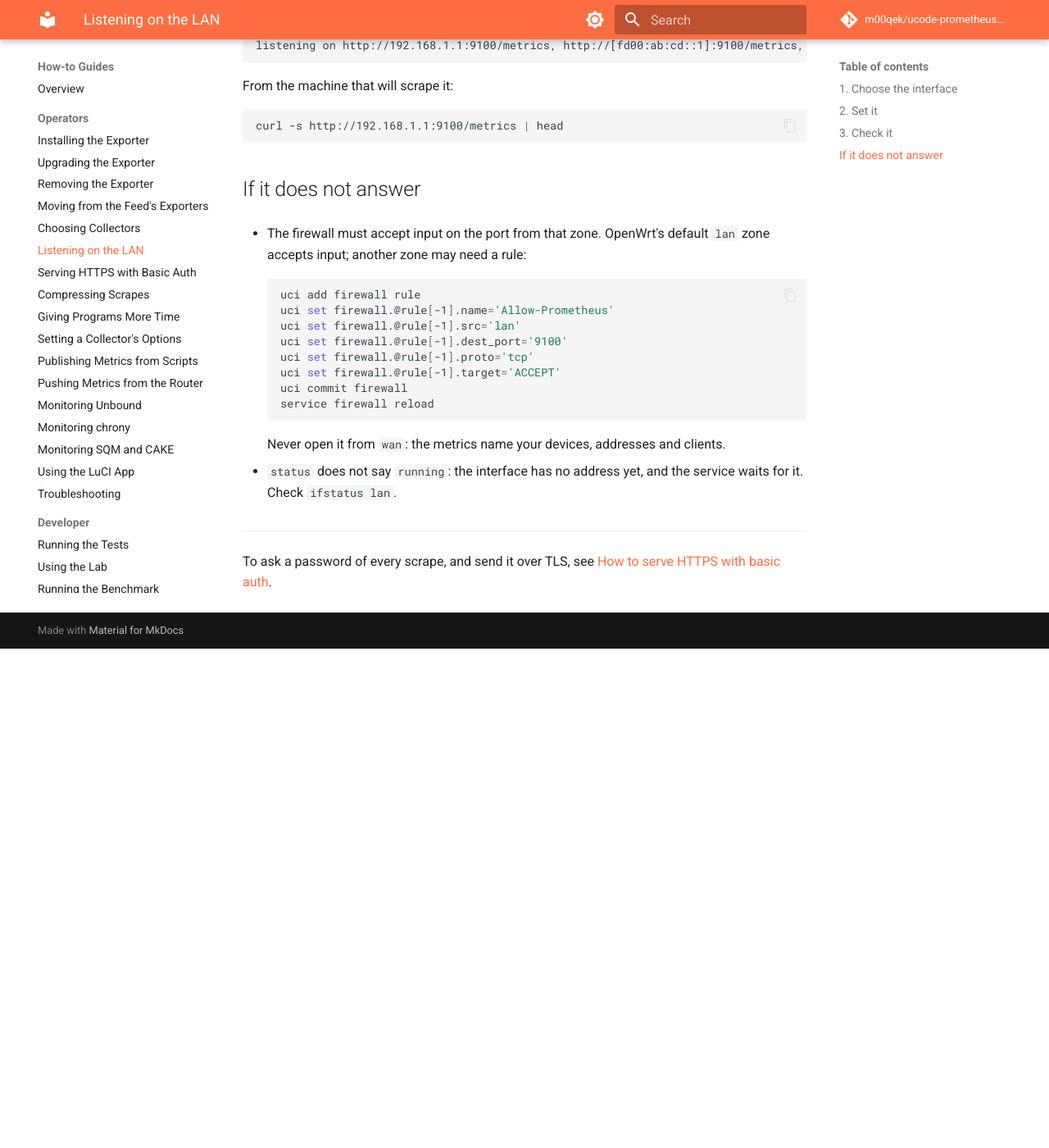
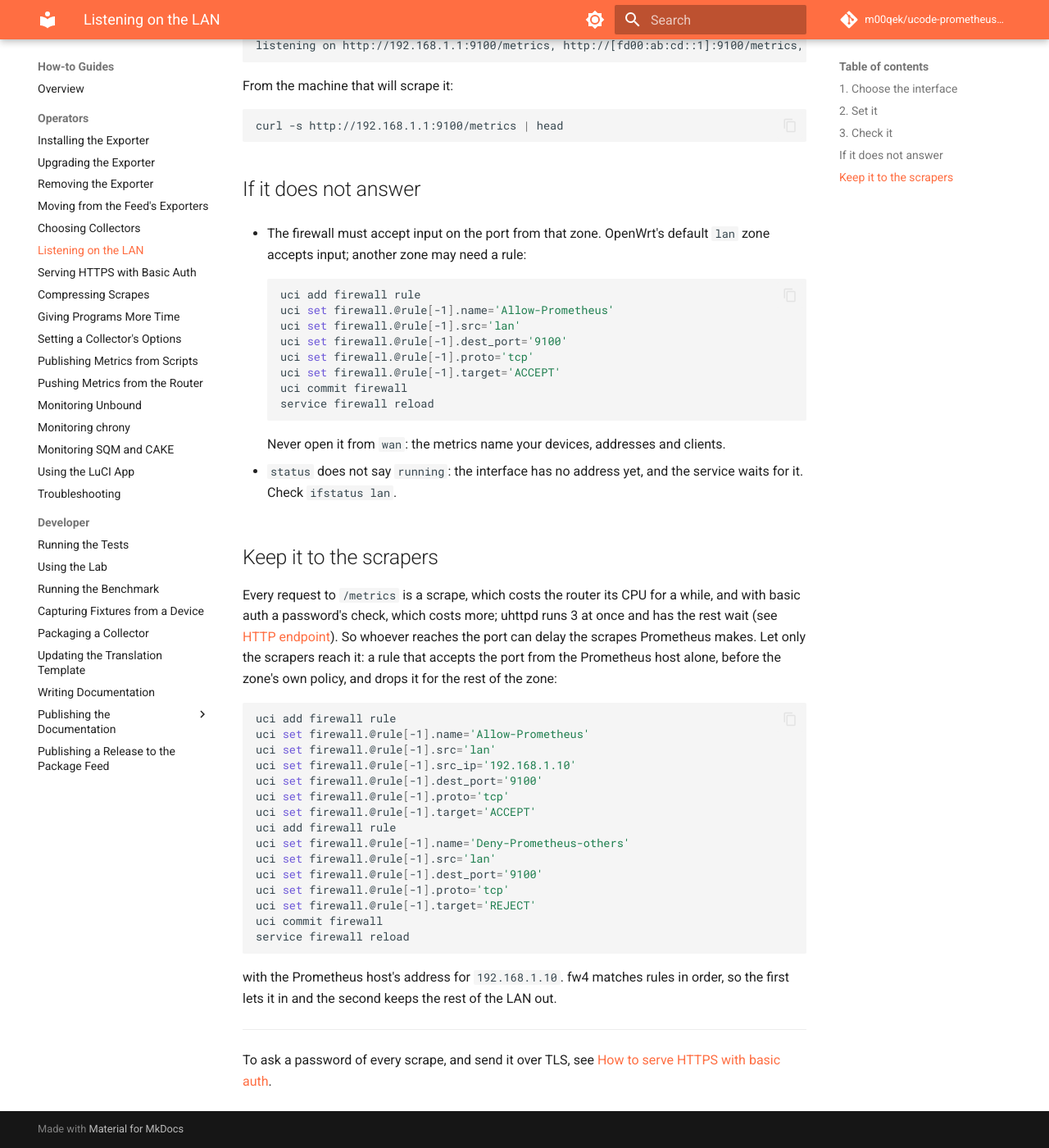
Before and after one commit to m00qek/ucode-prometheus-exporter, an MkDocs documentation site: the page built from docs/how-to/listen-on-lan.md, in a window 1280 px wide and 1400 px high, scrolled down 964 px. Shown: the whole window at 82% size. Built offline with MkDocs 1.6.1 and Material for MkDocs 9.7.7, drawn with Linux system fonts in a browser that asks for light colours; comment, search, counter and statistics services are not loaded; before the commit the page ends 1755 px from its top, so only the background shows below that.

Commit message:
Bound what uhttpd serves at once, and say whom the port is for

````diff
--- a/docs/how-to/listen-on-lan.md
+++ b/docs/how-to/listen-on-lan.md
@@ -32,7 +32,7 @@ service prometheus-exporter status
 
 ```
 running
-listening on http://192.168.1.1:9100/metrics, http://[fd00:ab:cd::1]:9100/metrics, gzip when asked, serving 15 collectors
+listening on http://192.168.1.1:9100/metrics, http://[fd00:ab:cd::1]:9100/metrics, gzip when asked, serving 16 collectors
 ```
 
 From the machine that will scrape it:
@@ -60,6 +60,30 @@ curl -s http://192.168.1.1:9100/metrics | head
 
 - `status` does not say `running`: the interface has no address yet, and the service waits for it. Check `ifstatus lan`.
 
+## Keep it to the scrapers
+
+Every request to `/metrics` is a scrape, which costs the router its CPU for a while, and with basic auth a password's check, which costs more; uhttpd runs 3 at once and has the rest wait (see [HTTP endpoint](../reference/http.md#connections)). So whoever reaches the port can delay the scrapes Prometheus makes. Let only the scrapers reach it: a rule that accepts the port from the Prometheus host alone, before the zone's own policy, and drops it for the rest of the zone:
+
+```sh
+uci add firewall rule
+uci set firewall.@rule[-1].name='Allow-Prometheus'
+uci set firewall.@rule[-1].src='lan'
+uci set firewall.@rule[-1].src_ip='192.168.1.10'
+uci set firewall.@rule[-1].dest_port='9100'
+uci set firewall.@rule[-1].proto='tcp'
+uci set firewall.@rule[-1].target='ACCEPT'
+uci add firewall rule
+uci set firewall.@rule[-1].name='Deny-Prometheus-others'
+uci set firewall.@rule[-1].src='lan'
+uci set firewall.@rule[-1].dest_port='9100'
+uci set firewall.@rule[-1].proto='tcp'
+uci set firewall.@rule[-1].target='REJECT'
+uci commit firewall
+service firewall reload
+```
+
+with the Prometheus host's address for `192.168.1.10`. fw4 matches rules in order, so the first lets it in and the second keeps the rest of the LAN out.
+
 ---
 
 To ask a password of every scrape, and send it over TLS, see [How to serve HTTPS with basic auth](https-basic-auth.md).
--- a/docs/reference/http.md
+++ b/docs/reference/http.md
@@ -88,6 +88,14 @@ The password is checked against the hash: `$1$` (MD5-crypt), `$5$` (SHA-256-cryp
 
 uhttpd keeps an idle connection open `http_keepalive` seconds (70), with `-k`: `Keep-Alive: timeout=70`. At `0` it answers `Connection: close` and closes each connection once it has answered.
 
+70 seconds outlasts Prometheus's default `scrape_interval` of 60: its connection stays open from one scrape to the next, and each scrape reuses it, without a new TCP connection or, over HTTPS, a new TLS handshake, which costs a router's CPU more than a scrape's request does. A scraper that scrapes less often than every 70 seconds connects again each time; set `http_keepalive` above its interval to spare it that.
+
+## Connections
+
+uhttpd runs at most 3 requests at once (`-n 3`), over at most 10 connections (`-N 10`), the init script says, rather than leave it to uhttpd's defaults, 3 and 100. The service is scraped by one or two Prometheus servers, each over a connection of its own that keep-alive keeps open; LuCI reaches the exporter through rpcd, not over this port. Each request is a full scrape, or with basic auth a check of the hash first: 3 at once are two scrapers' scrapes that overlap and one more, as a curl's. A request past them waits until one ends, and the connections bound how many can wait. uhttpd gives each request 60 seconds (`-t 60`), as `scrape_timeout` reckons.
+
+The port should be reachable by the scrapers alone: whoever reaches it can make the router scrape, and hash, again and again. See [How to listen on the LAN](../how-to/listen-on-lan.md#keep-it-to-the-scrapers).
+
 ## See also
 
 - [How to serve HTTPS with basic auth](../how-to/https-basic-auth.md)
````
Also changed, not shown: CHANGELOG.md (+4 -1 lines), docs/explanation/security.md (+2 -0 lines), docs/how-to/https-basic-auth.md (+1 -1 lines), docs/reference/service-commands.md (+2 -2 lines), 2 other files.
